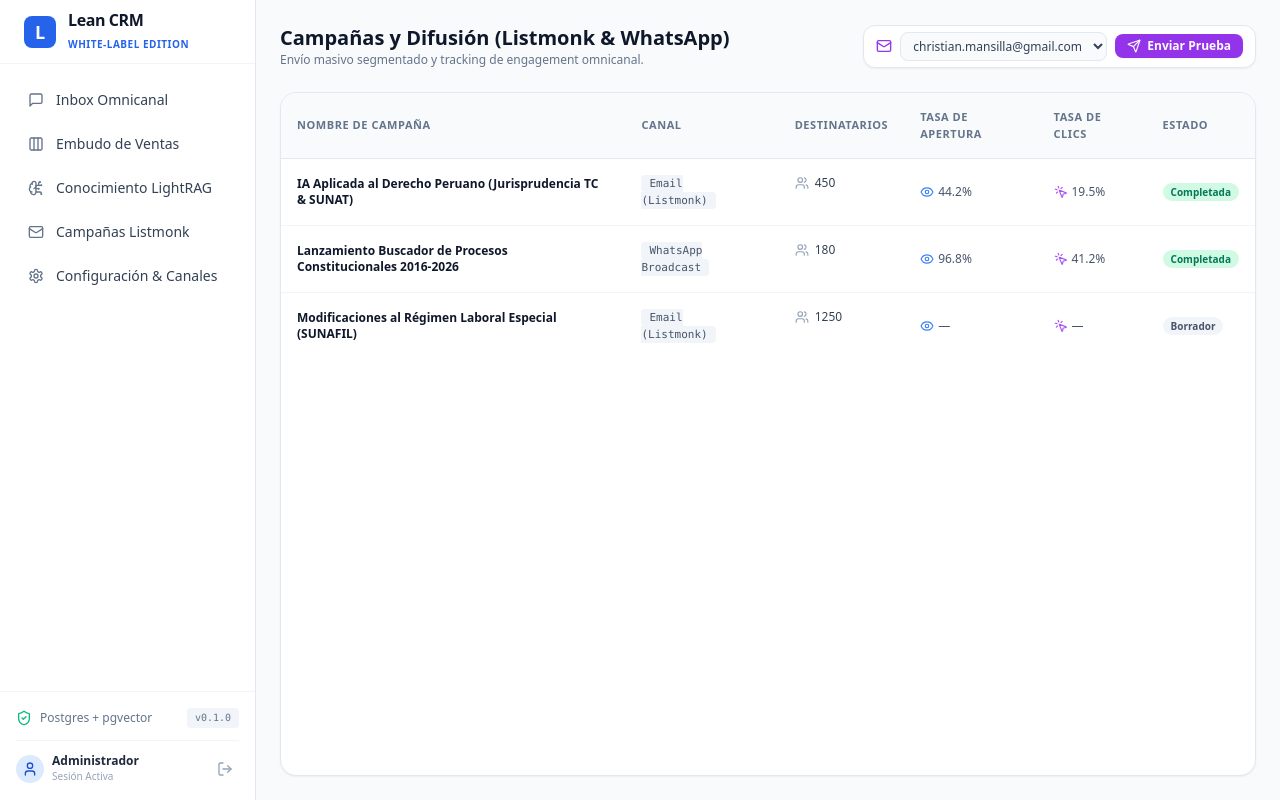
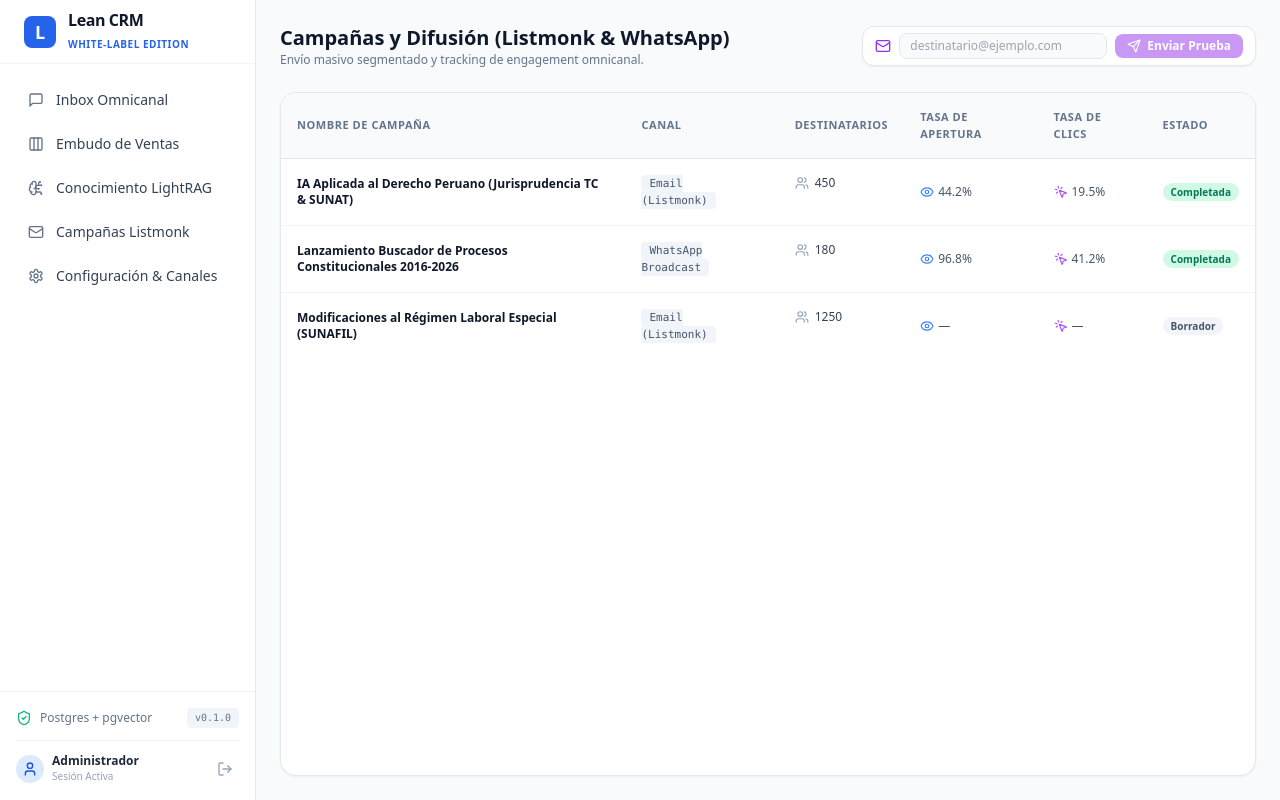
Before and after one commit to mmansillaf/lean-crm, a Next.js app: page /campaigns in a window 1280 px wide. Built offline with nearby package versions, Linux system fonts and the light colour scheme.

Commit message:
chore(security): purge personal email addresses and external listmonk domain from docs and UI

```diff
--- a/src/app/(dashboard)/campaigns/page.tsx
+++ b/src/app/(dashboard)/campaigns/page.tsx
@@ -16,7 +16,7 @@ interface CampaignItem {
 
 export default function CampaignsPage() {
   const [campaigns, setCampaigns] = useState<CampaignItem[]>([]);
-  const [testEmail, setTestEmail] = useState("christian.mansilla@gmail.com");
+  const [testEmail, setTestEmail] = useState("");
   const [sending, setSending] = useState(false);
   const [statusMessage, setStatusMessage] = useState<string | null>(null);
 
@@ -66,18 +66,16 @@ export default function CampaignsPage() {
         {/* Panel de Envíos de Prueba Rápido */}
         <div className="flex items-center gap-2 bg-white border border-slate-200 px-3 py-1.5 rounded-xl shadow-sm">
           <Mail className="w-4 h-4 text-purple-600" />
-          <select
+          <input
+            type="email"
             value={testEmail}
             onChange={(e) => setTestEmail(e.target.value)}
-            className="text-xs bg-slate-50 border border-slate-200 rounded-lg px-2 py-1 text-slate-700 focus:outline-none"
-          >
-            <option value="christian.mansilla@gmail.com">christian.mansilla@gmail.com</option>
-            <option value="chris_serge@hotmail.com">chris_serge@hotmail.com</option>
-            <option value="chris_serge@yahoo.com">chris_serge@yahoo.com</option>
-          </select>
+            placeholder="destinatario@ejemplo.com"
+            className="text-xs bg-slate-50 border border-slate-200 rounded-lg px-2.5 py-1 text-slate-700 focus:outline-none w-52"
+          />
           <button
             onClick={() => handleSendTest(testEmail)}
-            disabled={sending}
+            disabled={sending || !testEmail}
             className="flex items-center gap-1.5 bg-purple-600 hover:bg-purple-700 disabled:opacity-50 text-white px-3 py-1 rounded-lg text-xs font-semibold shadow-sm transition"
           >
             <Send className="w-3.5 h-3.5" />
```
Also changed, not shown: 1 other file (tests, documents, lock files or other folders).
